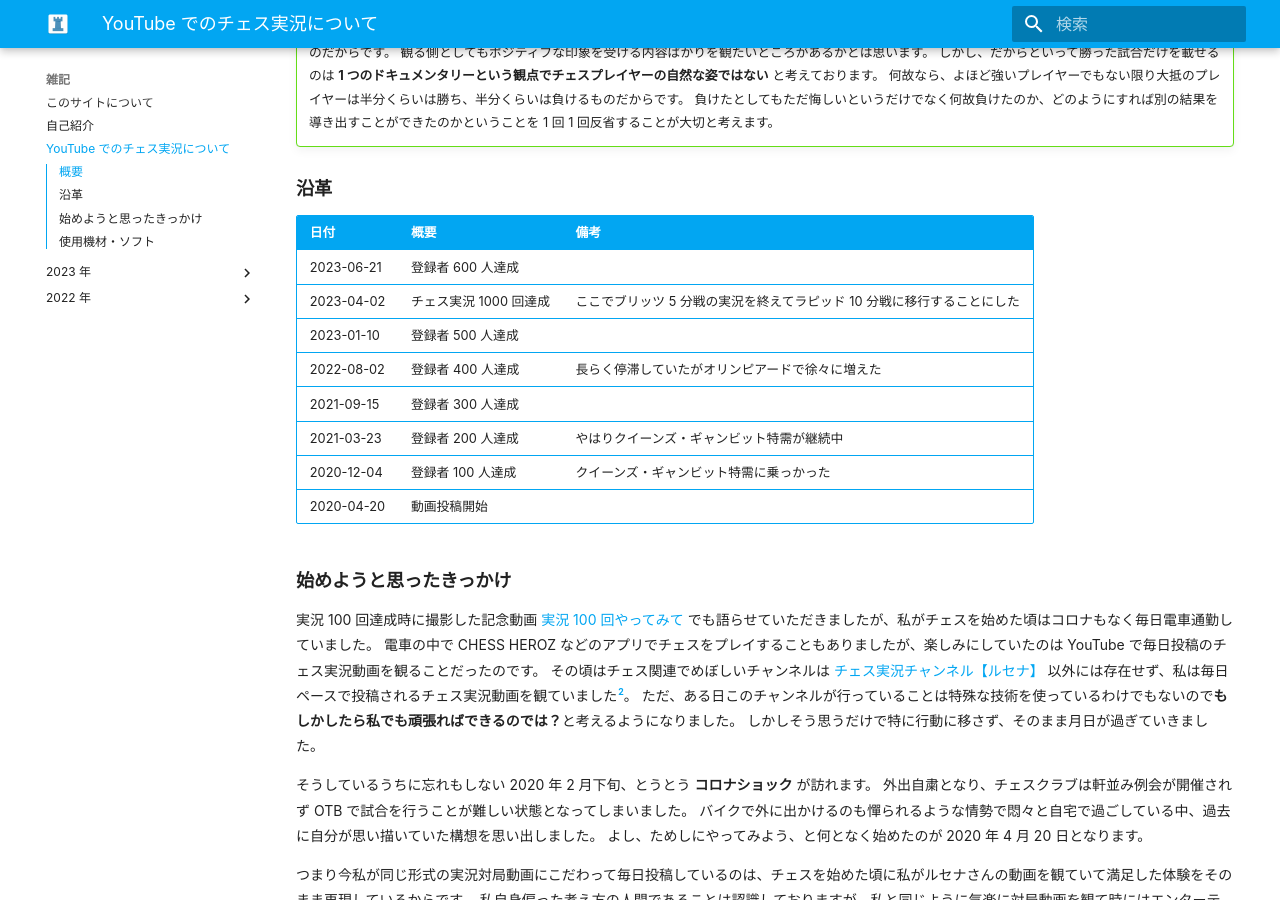
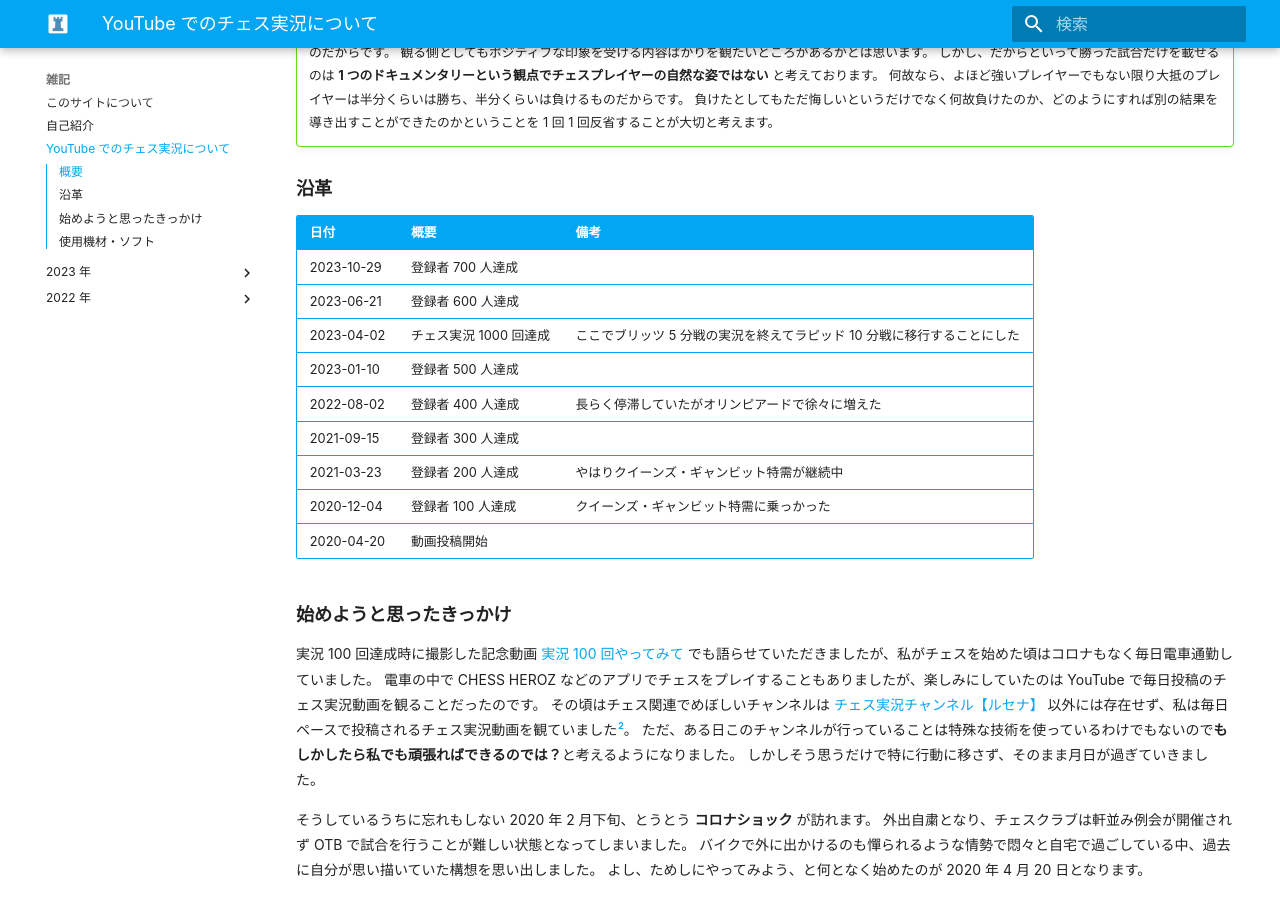
Before and after one commit to kojion/chess, an MkDocs documentation site: the page built from docs/note/youtube.md, in a window 1280 px wide and 900 px high, scrolled down 573 px. Built offline with MkDocs 1.6.1 and Material for MkDocs 9.7.7, drawn with Linux system fonts in a browser that asks for light colours; some web fonts are replaced; comment, search, counter and statistics services are not loaded.

Commit message:
登録者 700 人を記載

```diff
--- a/docs/note/youtube.md
+++ b/docs/note/youtube.md
@@ -34,6 +34,7 @@
 
 | 日付         |概要|備考|
 |:-----------|:--|:--|
+| 2023-10-29 |登録者 700 人達成||
 | 2023-06-21 |登録者 600 人達成||
 | 2023-04-02 |チェス実況 1000 回達成|ここでブリッツ 5 分戦の実況を終えてラピッド 10 分戦に移行することにした|
 | 2023-01-10 |登録者 500 人達成||
```
